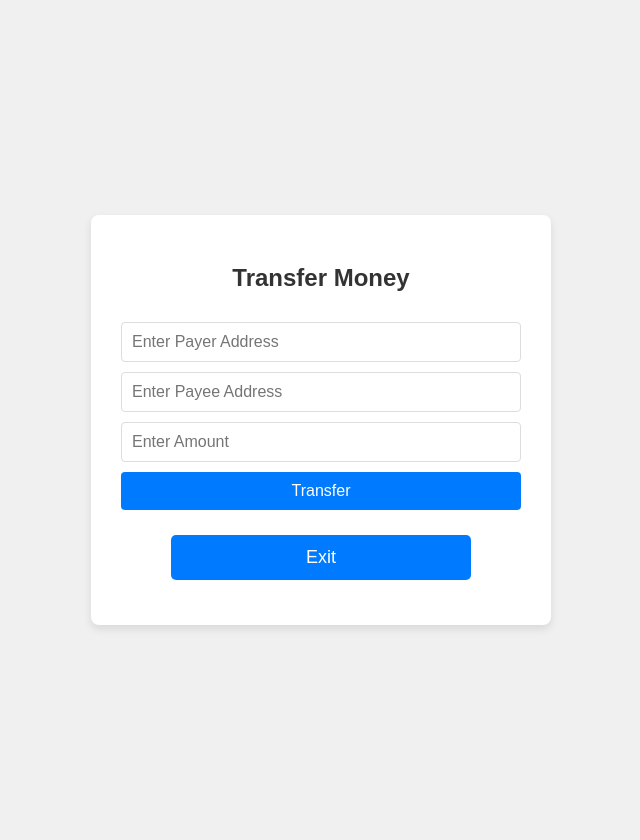
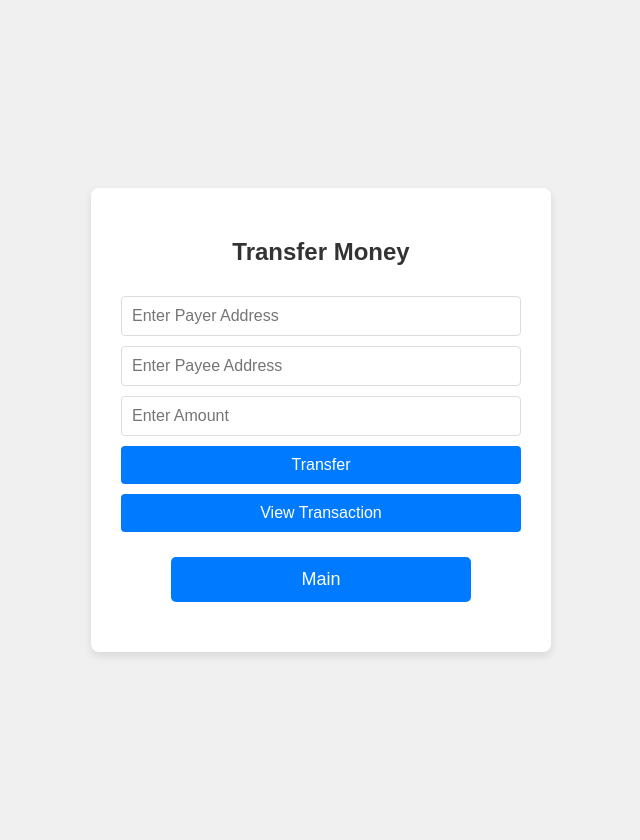
Before and after one commit to SibeiC/2026-6106-T3, a Flask app: page /transferMoney in a window 1280 px wide. Shown: the whole page, without its empty margins (319-959 px from the left). Run offline with Flask 3, Linux system fonts and the light colour scheme; some libraries are stand-ins or nearby versions.

Commit message:
Add transaction function to display transaction details in transferMoney.html

```diff
--- a/templates/transferMoney.html
+++ b/templates/transferMoney.html
@@ -15,10 +15,15 @@
         <input type="text" id="amount" placeholder="Enter Amount" />
 
         <button class="btn" onclick="transfer()">Transfer</button>
+        <button class="btn" onclick="transaction()">View Transaction</button>
 
-        <form action="/" method="post">
-            <input type="submit" value="Exit" />
+        <form action="/main" method="post">
+            <input type="submit" value="Main" />
         </form>
+
+        <p id="view_payer"></p>
+        <p id="view_payee"></p>
+        <p id="view_amount"></p>
 
         <script src="https://cdn.jsdelivr.net/npm/web3@1.5.2/dist/web3.min.js"></script>
 
@@ -91,6 +96,20 @@
                     from: accounts[0],
                 });
             }
+
+            async function transaction() {
+                const result = await contract.methods.checkTxn().call();
+                const payer = result[0];
+                const payee = result[1];
+                const amount = result[2];
+
+                document.getElementById("view_payer").textContent =
+                    `Payer is ${payer}`;
+                document.getElementById("view_payee").textContent =
+                    `Payee is ${payee}`;
+                document.getElementById("view_amount").textContent =
+                    `Amount is ${amount}`;
+            }
         </script>
     </div>
 </body>
```
